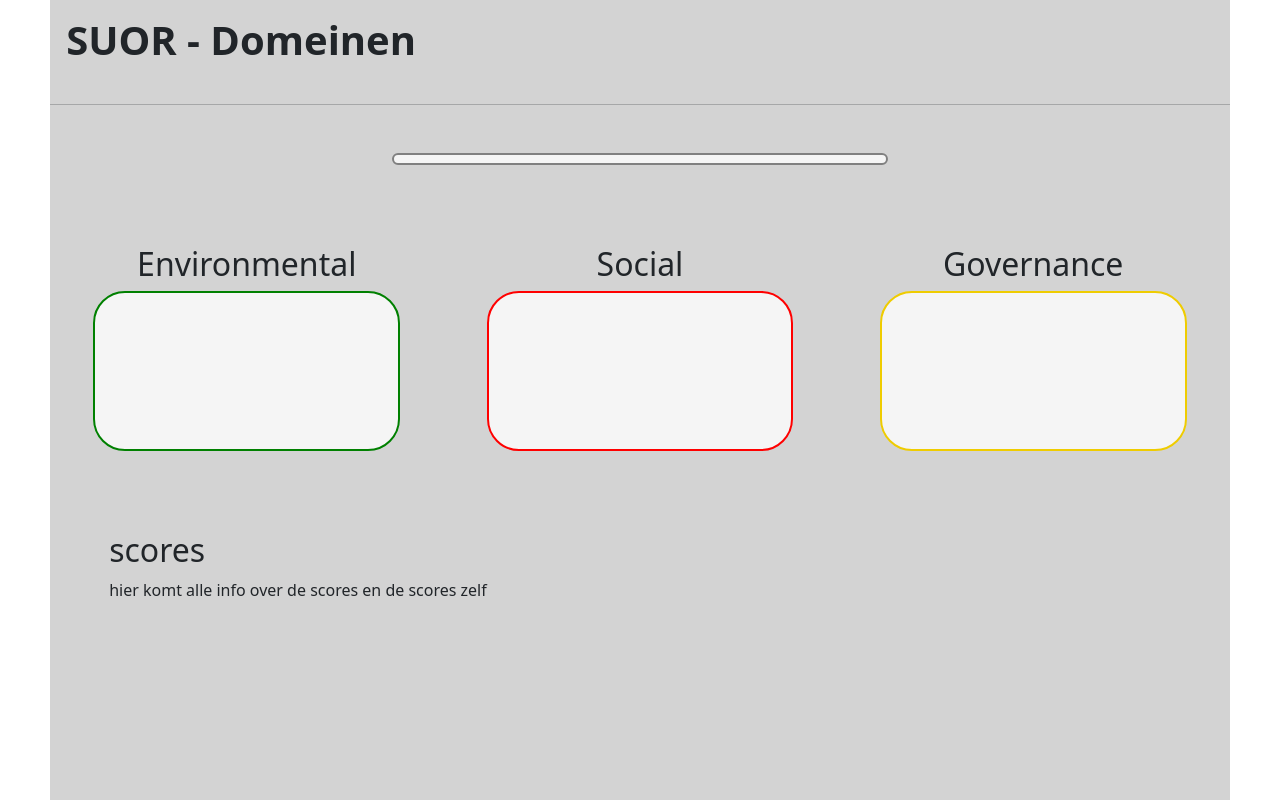
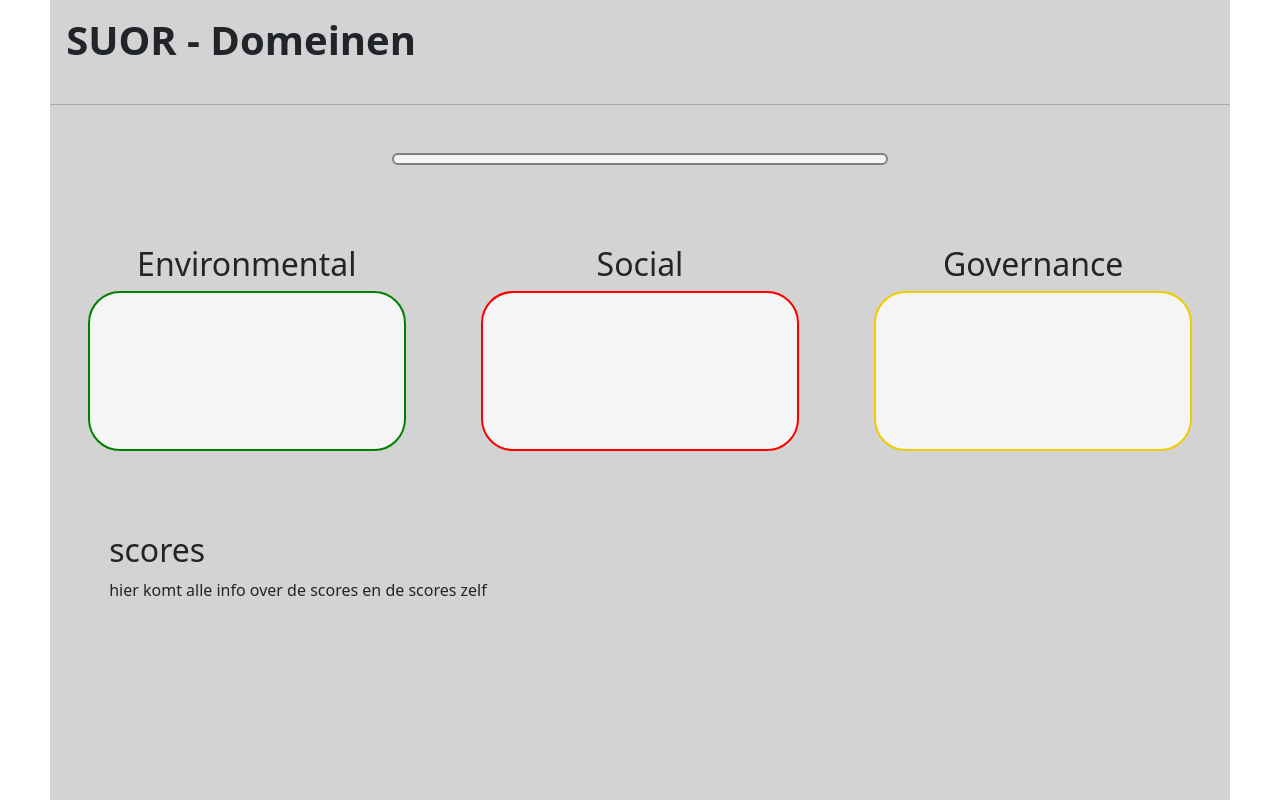
Before and after one commit to hannesroegiers/DEP_group_4, a Flask app: page /result/1 in a window 1280 px wide. Run offline with Flask 3, Linux system fonts and the light colour scheme; data that the repository does not hold is empty; some libraries are stand-ins or nearby versions.

Commit message:
aanpassing website

```diff
--- a/website/app.py
+++ b/website/app.py
@@ -35,13 +35,15 @@ def index():
     jaarverslagen_url = "https://www.staatsbladmonitor.be/bedrijfsfiche.html?ondernemingsnummer=0"
     conn = get_deb_connection()
     cur = conn.cursor()
+    # join_query = 'SELECT kmo.ondernemingsnummer,kmo.bedrijfsnaam,kmo.website,s.score,kmo.sector,kmo.gemeente FROM kmo LEFT JOIN score s ON s.ondernemingsnummer = kmo.ondernemingsnummer'
     cur.execute('SELECT * FROM kmo')
     kmos = cur.fetchall()
+    print(kmos[0])
 
     conn.close()
     cur.close()
 
-    return render_template('home.html',title="KMO's",bedrijven=kmos,jaarverslagen_url=jaarverslagen_url,test="ikbenhann.es/nl")
+    return render_template('home.html',title="KMO's",bedrijven=kmos,jaarverslagen_url=jaarverslagen_url)
 
 @app.route('/result/<ondernemingsnummer>',methods=['GET','POST'])
 def bedrijf(ondernemingsnummer):
--- a/website/static/index.css
+++ b/website/static/index.css
@@ -26,7 +26,6 @@ a{
 }
 a:hover{
     text-decoration: underline;
-    font-weight: bold;
 }
 
 th{
@@ -52,24 +51,31 @@ main{
     margin: auto;
 }
 #environmental,#social,#governance{
-    width: 26%;
+    width: 27%;
 }
-#environmental>div,#social>div,#governance>div{
+#environmental>a,#social>a,#governance>a{
     border-radius: 2rem;
     height: 160px;
     padding: 1rem;
     background-color: whitesmoke;
+    display: block;
+
+}
+#environmental>a:hover,#social>a:hover,#governance>a:hover{
+    text-decoration: none;
+    color: black;
+    border-width: 4px;
 }
 #environmental>h2,#social>h2,#governance>h2{
     text-align: center;
 }
-#environmental > div{
+#environmental > a{
     border: 2px solid green;
 }
-#social > div{
+#social > a{
     border: 2px solid red;
 }
-#governance > div{
+#governance > a{
     border: 2px solid #EFCC00;
 }
 
--- a/website/templates/bedrijf.html
+++ b/website/templates/bedrijf.html
@@ -26,33 +26,34 @@
         <section class="flex-container flex-around esg">
             <article id="environmental">
                 <h2>Environmental</h2>
-                <div>
+                <a href="">
                     <ul>
                         {% for subdomein in subdomeinen["env"] %}
                             <li class="subdomein">{{ subdomein[0] }}</li>
                         {% endfor %}
                     </ul>
-                </div>
+                </a>
             </article>
             <article id="social">
                 <h2>Social</h2>
-                <div>
+                <a href="">
                     <ul>
                         {% for subdomein in subdomeinen["soc"] %}
                             <li class="subdomein">{{ subdomein[0] }}</li>
                         {% endfor %}
                     </ul>
-                </div>
+                </a>
             </article>
             <article id="governance">
                 <h2>Governance</h2>
-                <div>
+                <a href="www.google.com" target="_blank">
+
                     <ul>
                         {% for subdomein in subdomeinen["gov"] %}
                             <li class="subdomein">{{ subdomein[0] }}</li>
                         {% endfor %}
                     </ul>
-                </div>
+                </a>
             </article>
         </section>
         <div class="">
```
